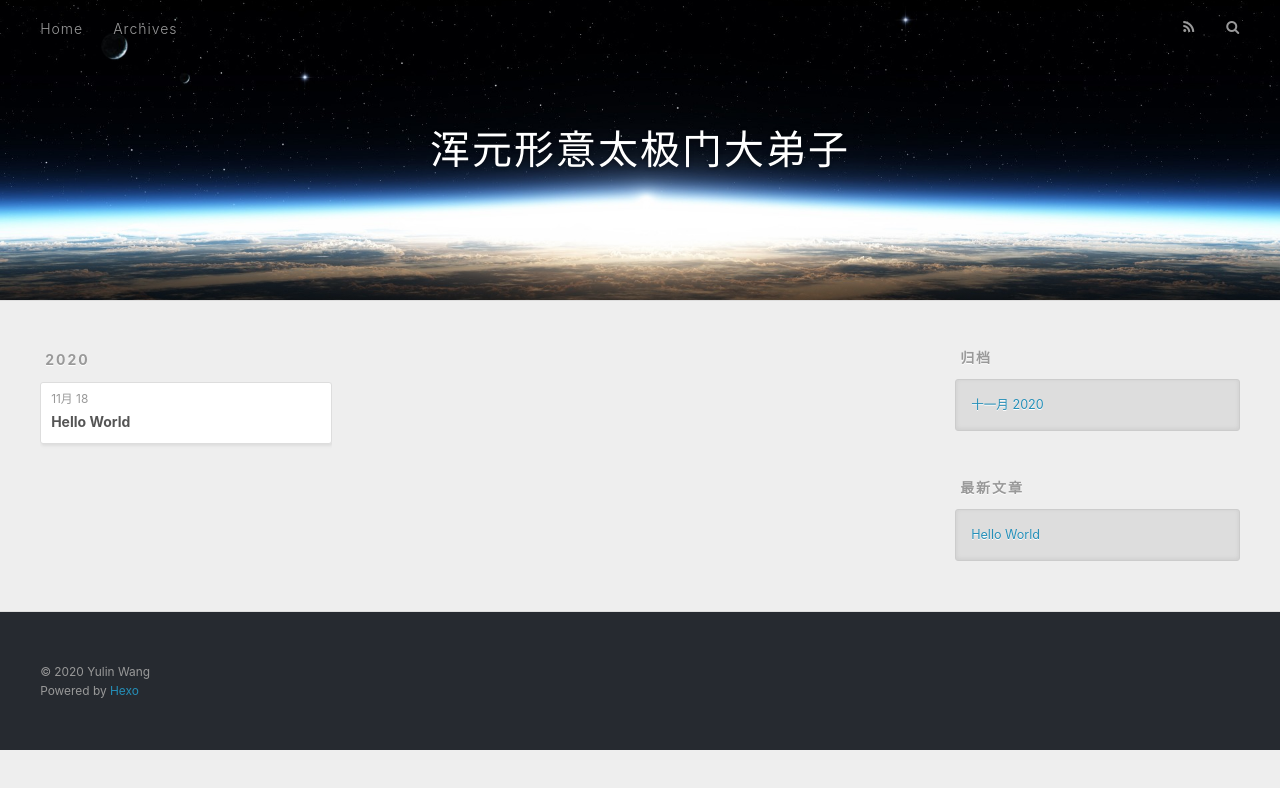
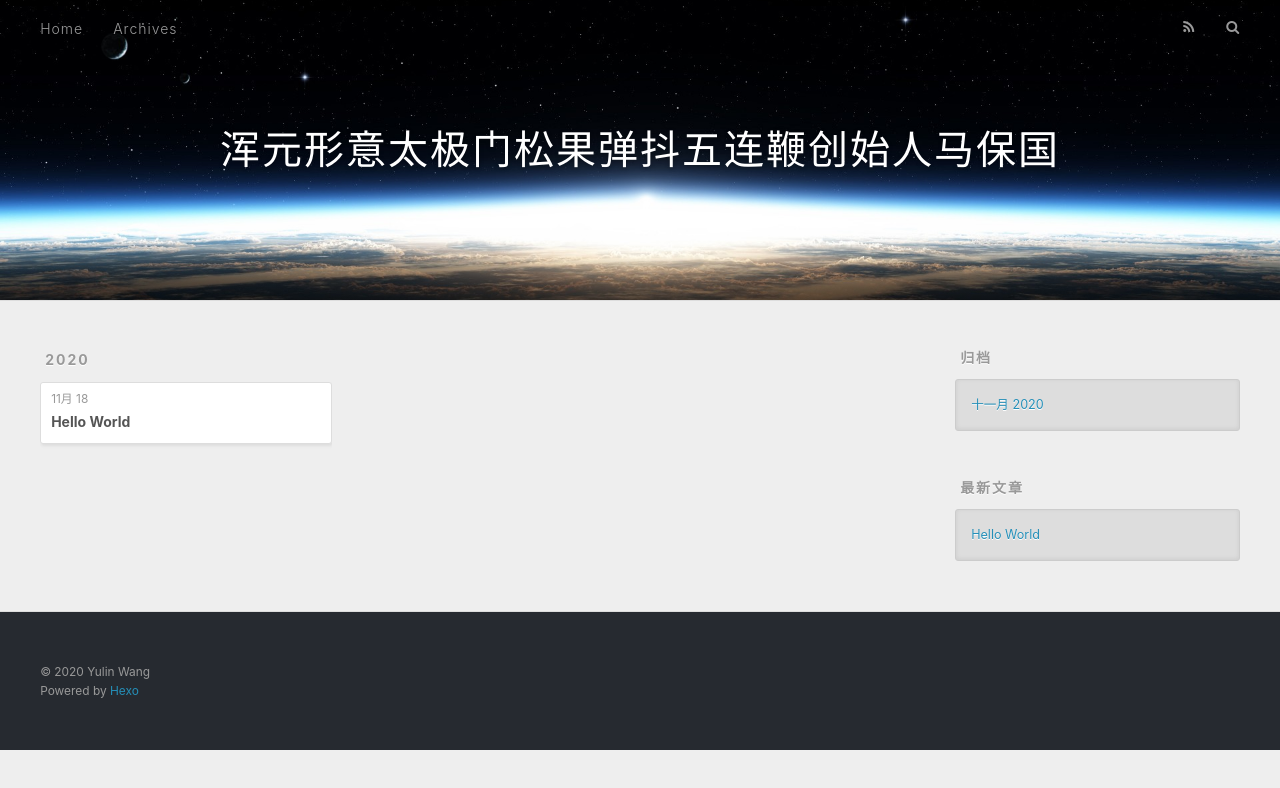
Before and after one commit to littleclamwyl/littleclamwyl.github.io, a plain HTML site: page archives/2020/11/index.html in a window 1280 px wide. Drawn offline with nearby package versions, Linux system fonts and the light colour scheme.

Commit message:
Site updated: 2020-11-18 19:53:33

```diff
--- a/archives/2020/11/index.html
+++ b/archives/2020/11/index.html
@@ -5,19 +5,19 @@
 
 
 
-  <title>归档: 2020/11 | 浑元形意太极门大弟子</title>
+  <title>归档: 2020/11 | 浑元形意太极门松果弹抖五连鞭创始人马保国</title>
   <meta name="viewport" content="width=device-width, initial-scale=1, maximum-scale=1">
   <meta name="description" content="要讲武德，要努力学习。">
 <meta property="og:type" content="website">
-<meta property="og:title" content="浑元形意太极门大弟子">
+<meta property="og:title" content="浑元形意太极门松果弹抖五连鞭创始人马保国">
 <meta property="og:url" content="http://example.com/archives/2020/11/index.html">
-<meta property="og:site_name" content="浑元形意太极门大弟子">
+<meta property="og:site_name" content="浑元形意太极门松果弹抖五连鞭创始人马保国">
 <meta property="og:description" content="要讲武德，要努力学习。">
 <meta property="og:locale" content="zh_CN">
 <meta property="article:author" content="Yulin Wang">
 <meta name="twitter:card" content="summary">
 
-    <link rel="alternate" href="/atom.xml" title="浑元形意太极门大弟子" type="application/atom+xml">
+    <link rel="alternate" href="/atom.xml" title="浑元形意太极门松果弹抖五连鞭创始人马保国" type="application/atom+xml">
 
 
     <link rel="icon" href="/favicon.png">
@@ -38,7 +38,7 @@
   <div id="header-outer" class="outer">
     <div id="header-title" class="inner">
       <h1 id="logo-wrap">
-        <a href="/" id="logo">浑元形意太极门大弟子</a>
+        <a href="/" id="logo">浑元形意太极门松果弹抖五连鞭创始人马保国</a>
       </h1>
 
     </div>
```
Also changed, not shown: 2020/11/18/hello-world/index.html (+5 -5 lines), archives/2020/index.html (+5 -5 lines), archives/index.html (+5 -5 lines), index.html (+6 -6 lines).
